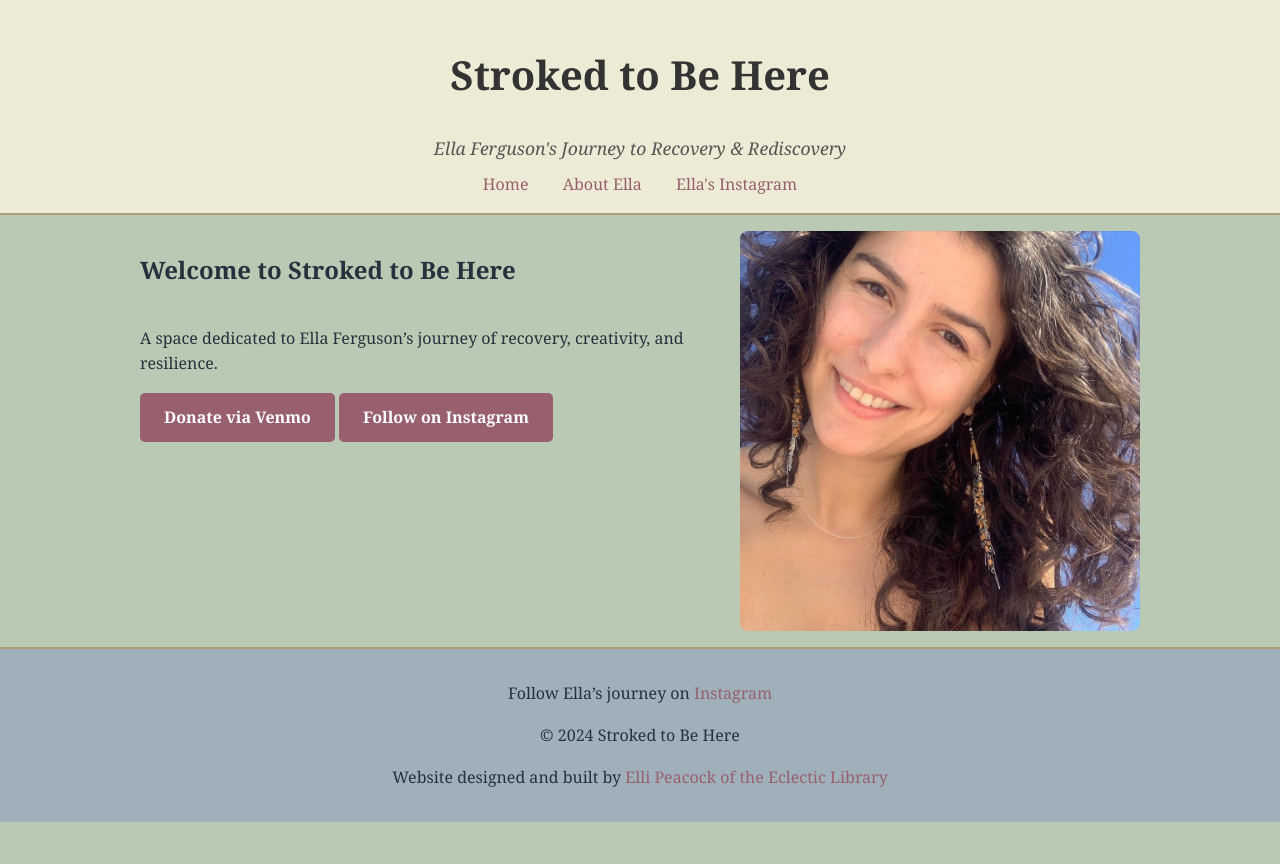
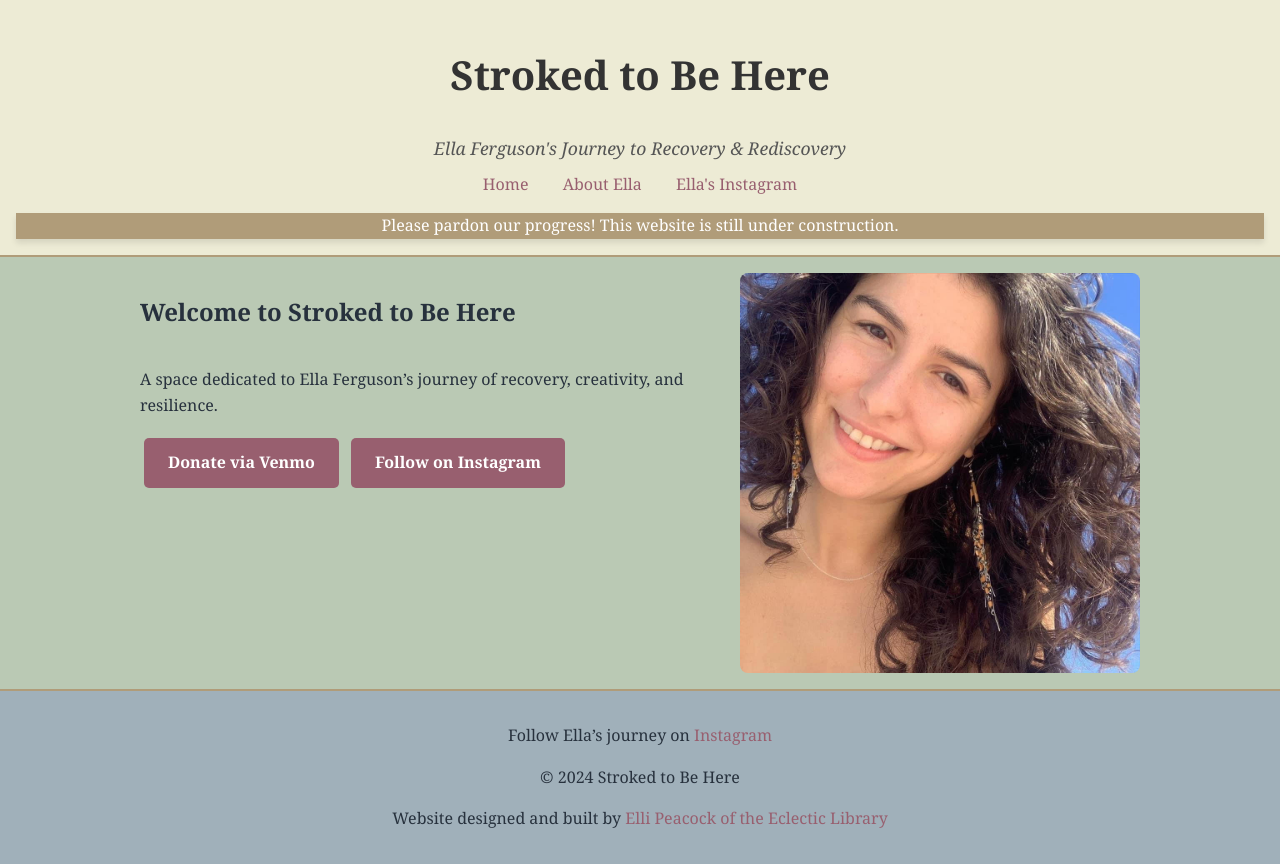
Before and after one commit to Stroked-To-Be-Here/Stroked-To-Be-Here.github.io, an Eleventy site: page src/index.njk in a window 1280 px wide. Before the commit the page ends 822 px from the top, so only its background shows below. Built offline with nearby package versions, Linux system fonts and the light colour scheme; Eleventy itself is replaced by a stand-in of ours; files that its build step writes are made by us from their sources.

Commit message:
Put a warning that this website isn't done yet.

```diff
--- a/docs/styles.css
+++ b/docs/styles.css
@@ -10,7 +10,7 @@ body {
 
 header {
     background-color: #EDEBD5;
-    padding: 1em;
+    padding: 16px;
     text-align: center;
     border-bottom: 2px solid #B09C79;
 }
@@ -49,6 +49,7 @@ nav a:hover {
     border-radius: 5px;
     text-decoration: none;
     transition: background-color 0.3s;
+    padding-bottom: 4px;
 }
 
 .button:hover {
@@ -73,6 +74,7 @@ footer {
     background-color: #985f6f;
     color: #fff;
     font-weight: bold;
+    margin: 4px;
 }
 
 .hero .buttons .button:hover {
--- a/src/_includes/layouts/base.njk
+++ b/src/_includes/layouts/base.njk
@@ -15,6 +15,9 @@
             <a href="/about">About Ella</a>
             <a href="https://instagram.com/strokedtobehere" target="_blank">Ella's Instagram</a>
         </nav>
+        <div>
+            <p style="margin: 0px; margin-top: 16px; color: white; background-color: #B09C79; box-shadow: 0 4px 6px rgba(0, 0, 0, 0.1);">Please pardon our progress! This website is still under construction.</p>
+        </div>
     </header>
     <main>
         {{ content | safe }}
--- a/src/styles.css
+++ b/src/styles.css
@@ -10,7 +10,7 @@ body {
 
 header {
     background-color: #EDEBD5;
-    padding: 1em;
+    padding: 16px;
     text-align: center;
     border-bottom: 2px solid #B09C79;
 }
@@ -49,6 +49,7 @@ nav a:hover {
     border-radius: 5px;
     text-decoration: none;
     transition: background-color 0.3s;
+    padding-bottom: 4px;
 }
 
 .button:hover {
@@ -73,6 +74,7 @@ footer {
     background-color: #985f6f;
     color: #fff;
     font-weight: bold;
+    margin: 4px;
 }
 
 .hero .buttons .button:hover {
```
Also changed, not shown: docs/about/index.html, docs/contact/index.html, docs/index.html, 1 other file.
